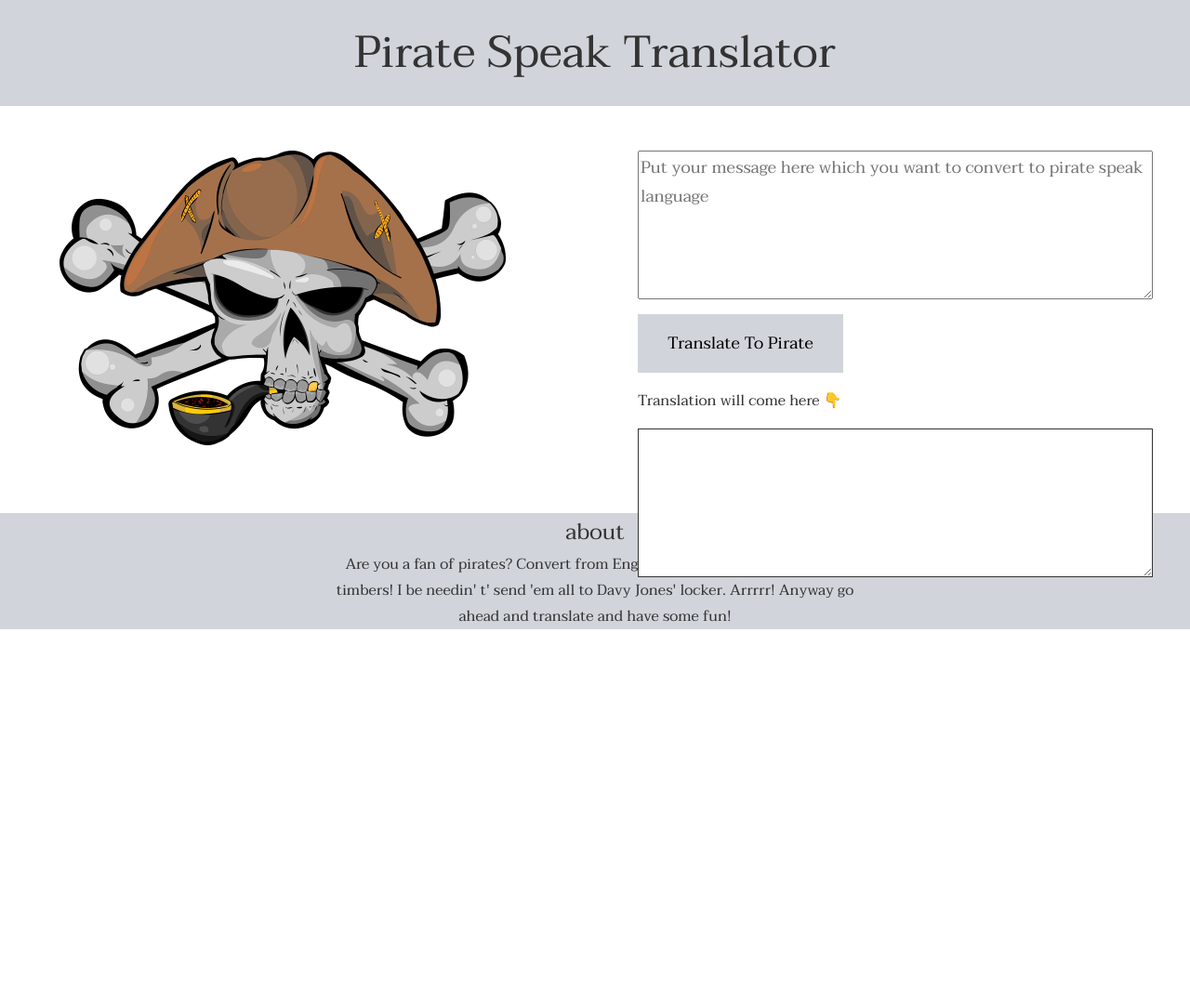
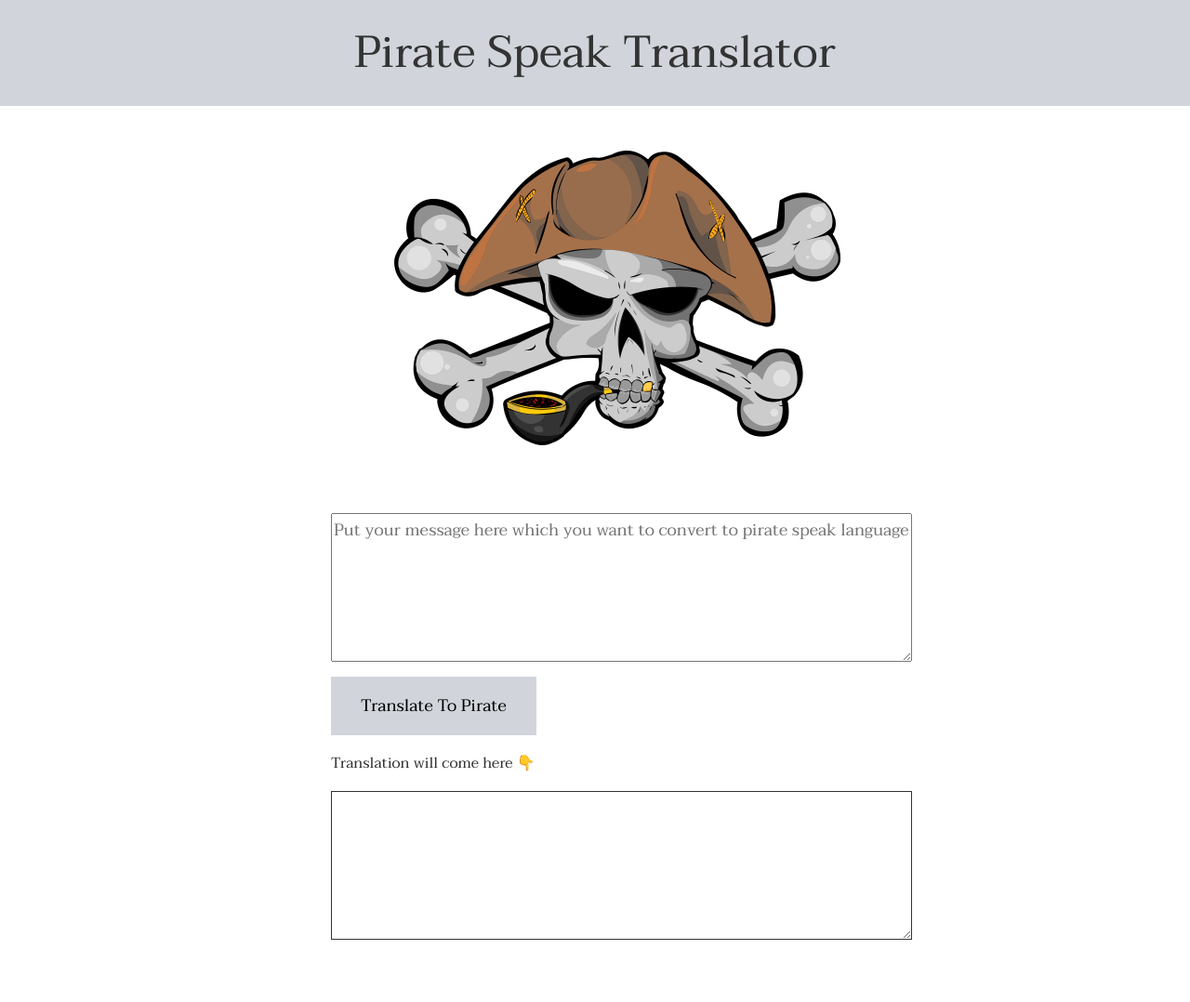
Before and after one commit to Taruni-choudhary/pirate-speak-translator, a plain HTML site: page index.html in a window 1280 px wide. Shown: the top 1078 px of the page at 93% size. Before the commit the page ends 800 px from the top, so only its background shows below. Drawn offline with Linux system fonts and the light colour scheme.

Commit message:
details: updated final

```diff
--- a/index.html
+++ b/index.html
@@ -18,7 +18,8 @@
         </div>
 
     </nav>
-    <main class="right">
+    <div style="text-align: center" class="img"><img src="images/img.png" width="40%" /></div>
+    <main>
         <textarea id="txt-input"
             placeholder="Put your message here which you want to convert to pirate speak language"></textarea>
         <button id="btn-translate"> Translate To Pirate</button>
@@ -30,7 +31,7 @@
 
 
     </main>
-    <div style="text-align: left" class="img"><img src="images/img.png" width="40%" /></div>
+    <!-- <div style="text-align: left" class="img"><img src="images/img.png" width="40%" /></div> -->
 
 
 
```
